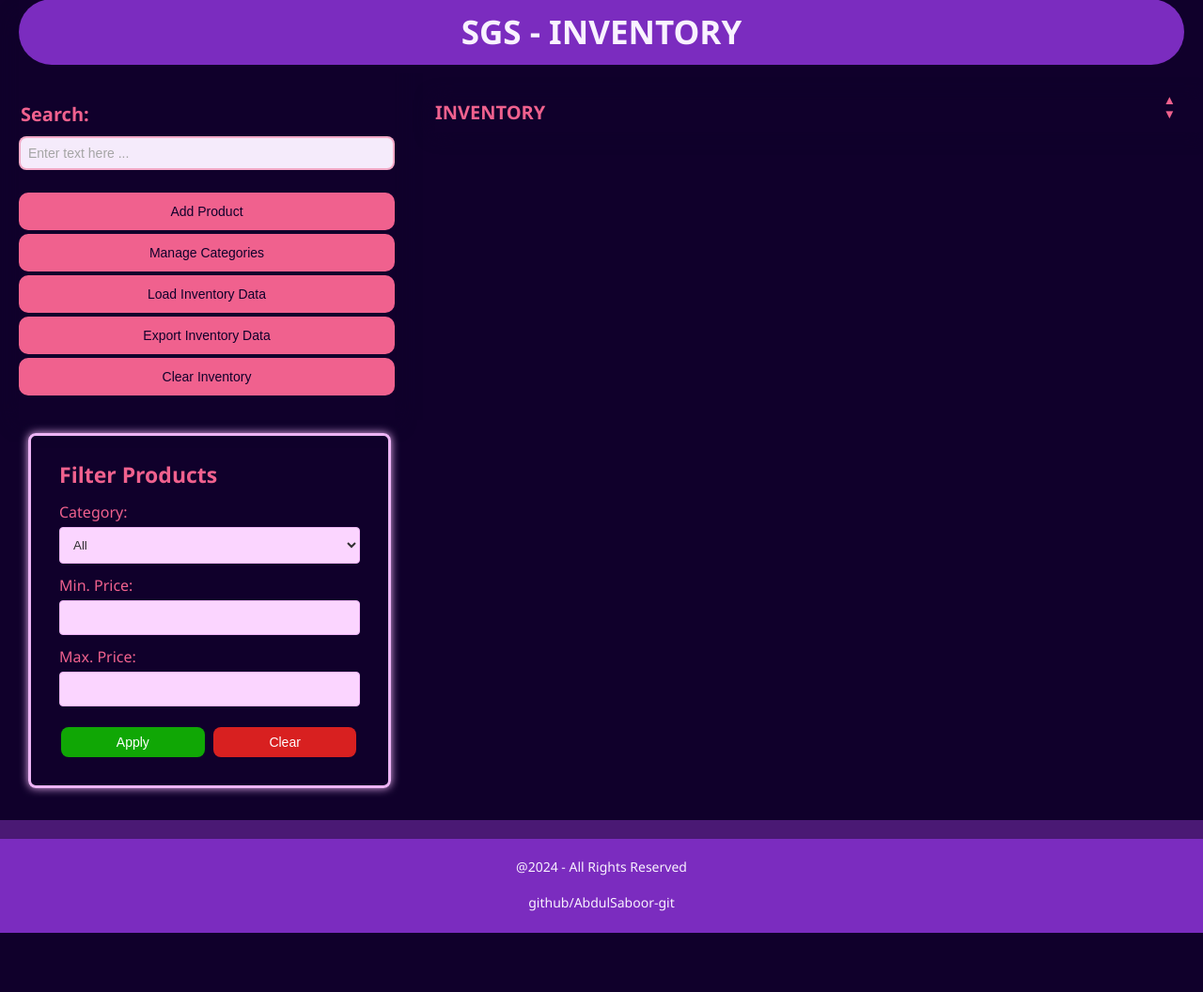
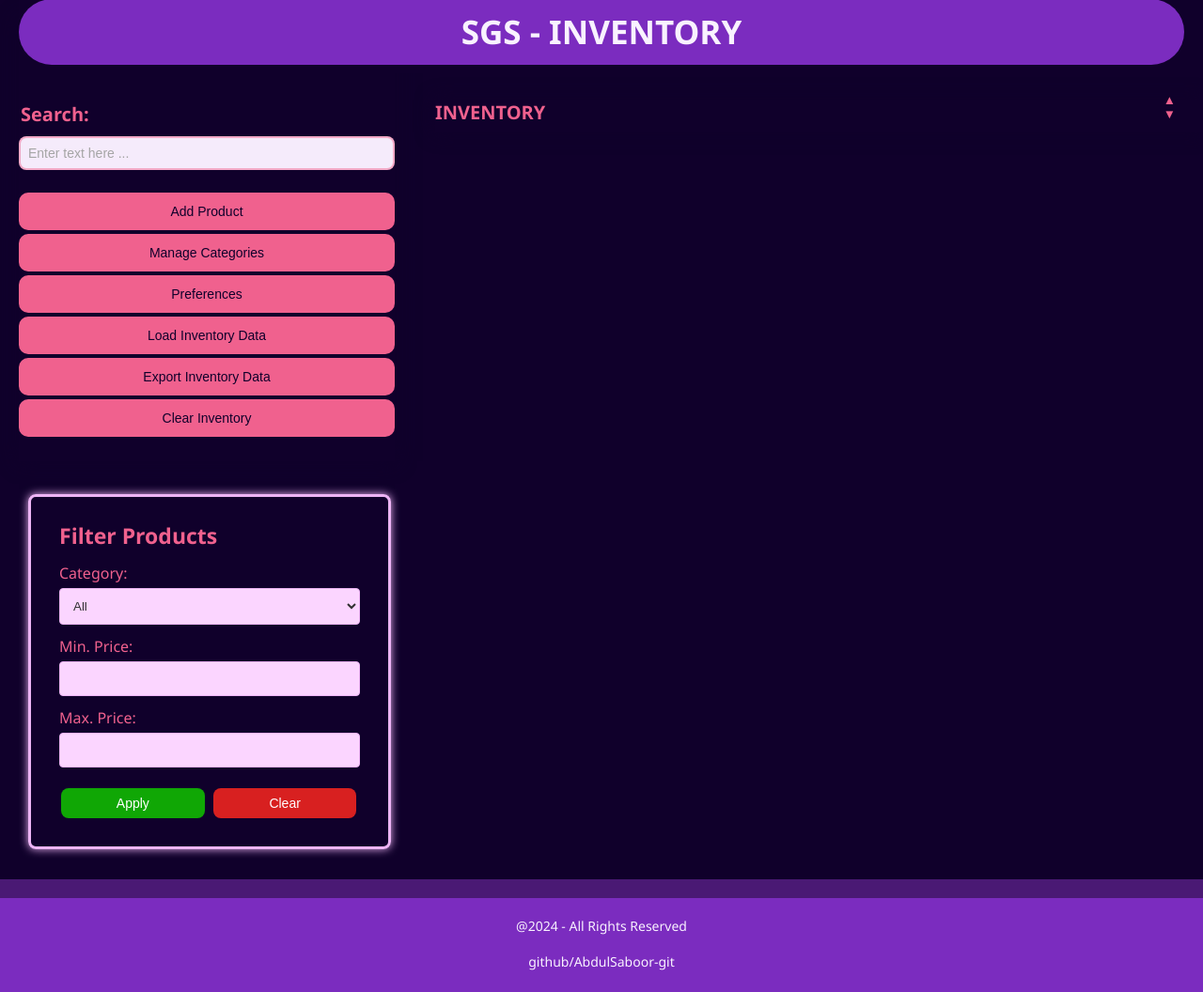
Before and after one commit to AbdulSaboor-git/SGS-Inventory-Management, a PHP site: page / in a window 1280 px wide. Shown: the part 19-1075 px from the top of the page at 94% size. Before the commit the page ends 1012 px from the top, so only its background shows below. Run offline with PHP 8.4, Linux system fonts and the light colour scheme; some libraries are stand-ins or nearby versions.

Commit message:
Added Preferences Menu

```diff
--- a/SGS_script.js
+++ b/SGS_script.js
@@ -47,6 +47,43 @@ function closeFilterForm() {
     var filterForm = document.getElementById('FilterForm');
     filterForm.classList.remove('show');
     hide_filter_overlay();
+}
+
+//-----------------------------------------------------------------------------
+
+function togglePreferences() {
+    var Form = document.getElementById('preferences');
+    Form.classList.add('show');
+    show_filter_overlay();
+}
+
+//-----------------------------------------------------------------------------
+
+function closePreferences() {
+    var Form = document.getElementById('preferences');
+    Form.classList.remove('show');
+    hide_filter_overlay();
+}
+
+function savePreferences() {
+    var option1 = document.getElementById('date_added_pref').checked;
+    var option2 = document.getElementById('date_updated_pref').checked;
+    var option3 = document.getElementById('purchasePrice_pref').checked;
+
+    preferences[0] = option1 ? 1 : 0;
+    preferences[1] = option2 ? 1 : 0;
+    preferences[2] = option3 ? 1 : 0;
+
+    localStorage.setItem('preferences', JSON.stringify(preferences));
+    closePreferences();
+}
+
+function checkPreferences() {
+    var preferences = JSON.parse(localStorage.getItem('preferences')) || [0, 0, 0];
+
+    document.getElementById('date_added_pref').checked = preferences[0] === 1;
+    document.getElementById('date_updated_pref').checked = preferences[1] === 1;
+    document.getElementById('purchasePrice_pref').checked = preferences[2] === 1;
 }
 
 //-----------------------------------------------------------------------------
@@ -735,8 +772,38 @@ function toggleItemDetails(product) {
     if (product.govt_sale_price != 0) {
         govtSalePriceRow = `
         <tr>
-            <td class="m">Govt. Sale Price</td>
-            <td>Rs. ${product.govt_sale_price}</td>
+        <td class="m">Govt. Sale Price</td>
+        <td>Rs. ${product.govt_sale_price}</td>
+        </tr>
+        `;
+    }
+
+    let PurchasePriceRow = '';
+    if (preferences[2] === 1) {
+        govtSalePriceRow = `
+        <tr>
+            <td class="m">Purchase Price</td>
+            <td>Rs. ${product.purchase_price}</td>
+        </tr>
+    `;
+    }
+
+    let dateAddedRow = '';
+    if (preferences[0] === 1) {
+        govtSalePriceRow = `
+        <tr>
+            <td class="m">Date Added</td>
+            <td>${product.date_added}</td>
+        </tr>
+    `;
+    }
+
+    let dateUpdatedRow = '';
+    if (preferences[1] === 1) {
+        govtSalePriceRow = `
+         <tr>
+            <td class="m">Last Updated</td>
+            <td>${product.date_updated}</td>
         </tr>
     `;
     }
@@ -753,10 +820,9 @@ function toggleItemDetails(product) {
                 <td class="m">Category</td>
                 <td>${product.category}</td>
             </tr>
-            <tr>
-                <td class="m">Purchase Price</td>
-                <td>Rs. ${product.purchase_price}</td>
-            </tr>
+
+            ${PurchasePriceRow}
+
             <tr>
                 <td class="m">Sale Price</td>
                 <td>Rs. ${product.sale_price}</td>
@@ -764,14 +830,9 @@ function toggleItemDetails(product) {
 
             ${govtSalePriceRow}
 
-            <tr>
-                <td class="m">Date Added</td>
-                <td>${product.date_added}</td>
-            </tr>
-            <tr>
-                <td class="m">Last Updated</td>
-                <td>${product.date_updated}</td>
-            </tr>
+            ${dateAddedRow}
+
+            ${dateUpdatedRow}
         </table >
     `;
     var editButton = document.createElement('button');
--- a/SGS_styles.css
+++ b/SGS_styles.css
@@ -1039,7 +1122,7 @@ button.edit-button:hover {
         margin-top: 93px;
         width: 100%;
         height: 80vh;
-        min-height: 697px;
+        min-height: 760px;
         overflow-x: hidden;
         overflow-y: scroll;
         scroll-behavior: smooth;
@@ -1077,7 +1160,7 @@ button.edit-button:hover {
         max-width: 900px;
         max-height: 900px;
         margin-left: 30px;
-        margin-top: 135px;
+        margin-top: 200px;
         background-color: #00000000;
         border: solid #edb4f5;
         padding: 30px;
--- a/index.html
+++ b/index.html
@@ -3,7 +3,10 @@
 <head>
     <meta charset="UTF-8">
     <meta name="viewport" content="width=device-width, initial-scale=1.0">
+    <link rel="stylesheet" type="text/css" href="SGS_styles.css">
+    <link href='https://unpkg.com/boxicons@2.1.4/css/boxicons.min.css' rel='stylesheet'>
     <script src="https://cdn.jsdelivr.net/momentjs/latest/moment.min.js"></script>
+    <script src="SGS_script.js"></script>
     <title>SGS Inventory</title>
 </head>
 
@@ -16,19 +19,45 @@
     <div class="header">
         <div class="heading">
             <h1 class="title">SGS - INVENTORY</h1>
-            <link rel="stylesheet" type="text/css" href="SGS_styles.css">
-            <script src="SGS_script.js"></script>
 
             <button class="header_dropdown_btn" onclick="toggle_Header_dropdown()">&#8285;</button>
         </div>
         <form class="header_dropdown_list" action="">
             <input type="button" class="dropdown-btns" value="Manage Categories" onclick="toggleCategoriesForm()">
+            <input type="button" class="dropdown-btns" value="Preferences" onclick="togglePreferences()">
             <input type="button" class="dropdown-btns" value="Load Inventory Data"
                 onclick="document.getElementById('csvFileInput').click()">
             <input type="button" class="dropdown-btns" value="Export Inventory Data" onclick="downloadCSV()">
             <input type="button" class="dropdown-btns" value="Clear Inventory" onclick="clearInventoryList()">
             <!-- <input type="reset" class="dropdown-btns logout_btn" value="Logout"> -->
         </form>
+    </div>
+
+    <div class="preferences" id="preferences">
+        <h3>
+            Preferences
+        </h3>
+        <div class="pref_options">
+            <div class="option">
+                <label for="date_added_pref" class="title">Show Date Addded</label>
+                <input type="checkbox" id="date_added_pref" name="date_added_pref">
+            </div>
+            <hr style="border: none; height: 1px; background-color: rgb(199, 199, 199); width: 100%;">
+            <div class="option">
+                <label for="date_updated_pref" class="title">Show Date Updated</label>
+                <input type="checkbox" id="date_updated_pref" name="date_updated_pref">
+            </div>
+            <hr style="border: none; height: 1px; background-color: rgb(199, 199, 199); width: 100%;">
+            <div class="option">
+                <label for="purchasePrice_pref" class="title">Show Purchase Price</label>
+                <input type="checkbox" id="purchasePrice_pref" name="purchasePrice_pref">
+            </div>
+            <hr style="border: none; height: 1px; background-color: rgb(199, 199, 199); width: 100%;">
+        </div>
+        <div class="pref_buttons">
+            <button class="Greenbutton" onclick="savePreferences()">Save</button>
+            <button class="Greenbutton cancel" onclick="closePreferences()">Cancel</button>
+        </div>
     </div>
 
     <!-- //////////////////////////////////////////////////////////////////////////////////////////////////////// -->
@@ -85,6 +114,7 @@
                 <form class="left_buttons_list" action="">
                     <input type="button" class="left-btns" value="Add Product" onclick="toggleAddItemForm()">
                     <input type="button" class="left-btns" value="Manage Categories" onclick="toggleCategoriesForm()">
+                    <input type="button" class="left-btns" value="Preferences" onclick="togglePreferences()">
                     <input type="button" class="left-btns" value="Load Inventory Data"
                         onclick="document.getElementById('csvFileInput').click()">
                     <input type="button" class="left-btns" value="Export Inventory Data" onclick="downloadCSV()">
@@ -231,6 +261,7 @@
 
     var products = JSON.parse(localStorage.getItem('products')) || [];
     var categories = JSON.parse(localStorage.getItem('categories')) || [];
+    var preferences = JSON.parse(localStorage.getItem('preferences')) || [1, 1, 1];
     var filtered_products = [];
     var editingItemId = null;
 
@@ -238,6 +269,7 @@
     AddCategoriesToDropdowns();
     displayInventoryList();
     checkScreenWidthforOverlay();
+    checkPreferences();
 
 
 </script>
```
Also changed, not shown: other parts of SGS_styles.css (+83 -0 lines).
